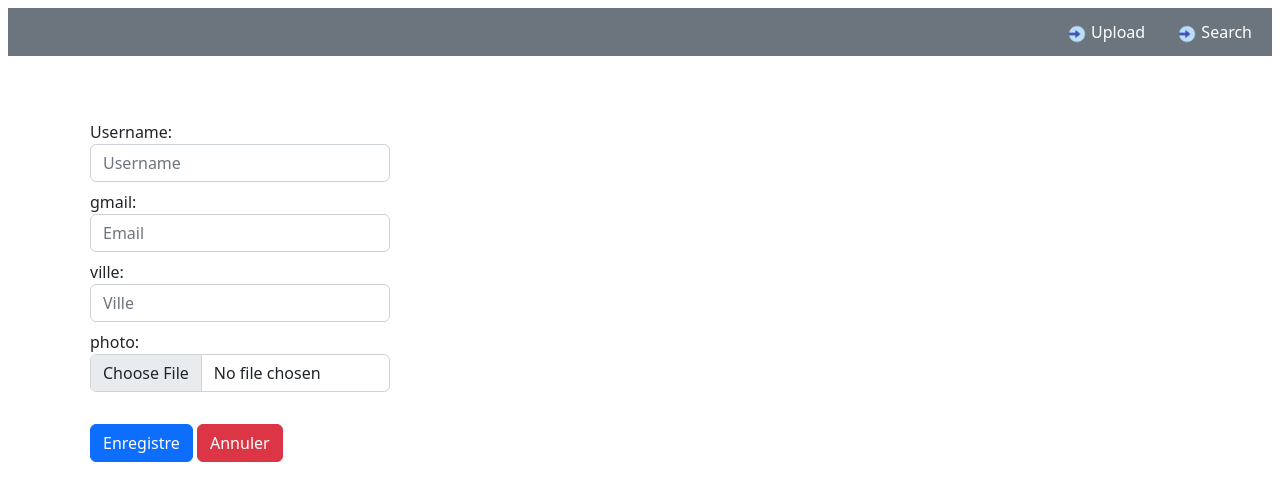
After one commit to yassinbenmansour/Etablissement, a PHP site: page /upload.php in a window 1280 px wide. The commit adds this page. Shown: the top 501 px of the page. Run offline with PHP 8.4, Linux system fonts and the light colour scheme.

Commit message:
push using script

```diff
--- a/index.php
+++ b/index.php
@@ -11,11 +11,9 @@
     <div class="bg-secondary p-1 m-2">
         <ul class="nav justify-content-end ">
             <li class="nav-item">
-            <a class="nav-link text-white" href="./connexion/Signin.php" > <img src="./assets/login.png" style="width: 20px;" alt="logo"> Login</a>
+            <a class="nav-link text-white" href="./Signin.php" > <img src="./assets/login.png" style="width: 20px;" alt="logo"> Login</a>
             </li>
-            <li class="nav-item">
-            <a class="nav-link text-white" href="./connexion/signup.php"><img src="./assets/signup.png" style="width: 20px;" alt="logo"> Sign up</a>
-            </li>
+
         </ul>
     </div>
 
--- /dev/null
+++ b/upload.php
@@ -0,0 +1,56 @@
+<!DOCTYPE html>
+<html lang="en">
+<head>
+    <meta charset="UTF-8">
+    <meta http-equiv="X-UA-Compatible" content="IE=edge">
+    <meta name="viewport" content="width=device-width, initial-scale=1.0">
+    <title>Nouveau</title>
+    <link href="https://cdn.jsdelivr.net/npm/bootstrap@5.2.3/dist/css/bootstrap.min.css" rel="stylesheet">
+
+</head>
+<body>
+
+    <div class="bg-secondary p-1 m-2">
+        <ul class="nav justify-content-end ">
+            <li class="nav-item">
+            <a class="nav-link text-white" href="./upload.php" > <img src="./assets/login.png" style="width: 20px;" alt="logo"> Upload</a>
+            </li>
+
+            <li class="nav-item">
+            <a class="nav-link text-white" href="./" > <img src="./assets/login.png" style="width: 20px;" alt="logo"> Search</a>
+            </li>
+        </ul>
+    </div>
+
+
+    <div class="container pt-5">
+        <div class="p-2">
+            <form action="./upload.php" method="post" enctype="multipart/form-data">
+                <label for="User"> Username: </label>
+                <input type="text" class="form-control mb-2" style="width: 300px;" name="username" placeholder="Username" />
+                <label for="gmail"> gmail: </label>
+                <input type="email" class="form-control mb-2" style="width: 300px;" name="mail" placeholder="Email" />
+                <label for="ville"> ville: </label>
+                <input type="text" class="form-control mb-2" style="width: 300px;" name="ville" placeholder="Ville" />
+                <label for="pic"> photo: </label>
+                <input type="file" class="form-control mb-2" style="width: 300px;" name="pic" placeholder="upload file" />
+
+                <br>
+                <input type="submit" class="btn btn-primary" value="Enregistre" name="Enregistre">
+                <input type="reset" class="btn btn-danger" value="Annuler" name="Annuler">
+            </form>
+        </div>
+    </div>
+
+
+
+    <?php
+
+        if(!empty($_POST["Enregistre"])){
+            echo "test save" ;
+        }
+
+    ?>
+
+</body>
+</html>
```
Also changed, not shown: Dashbord/acceuil.php (deleted, +0 -26 lines), Dashbord/profil.php (deleted, +0 -40 lines), Signin.php (renamed from connexion/Signin.php, +8 -20 lines), connexion/signup.php (deleted, +0 -16 lines), traitement/function.php (added, +12 -0 lines), assets/upload.png (renamed from assets/signup.png).
